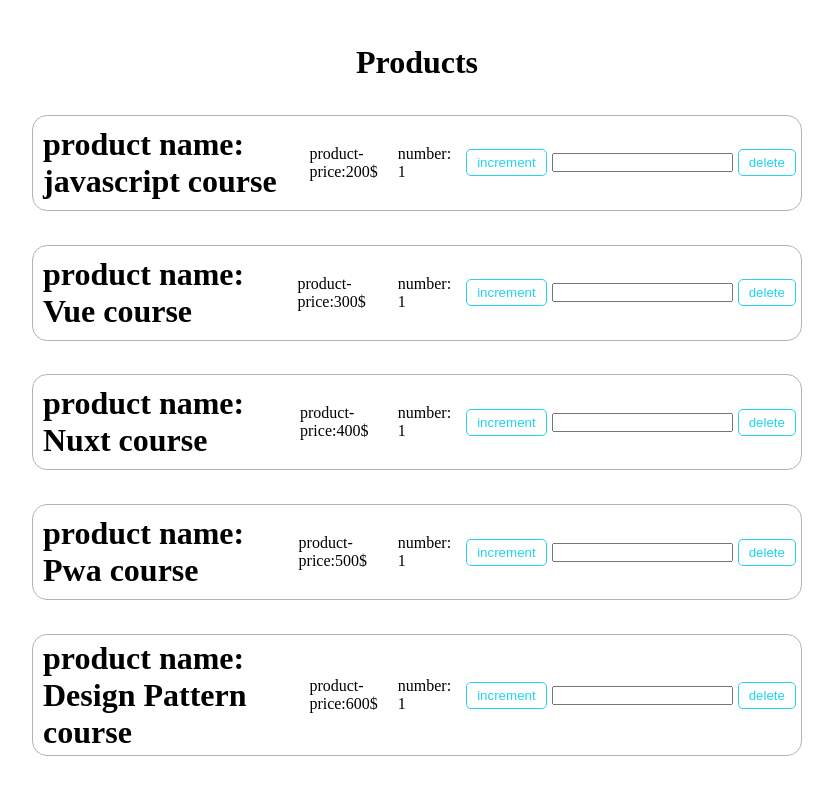
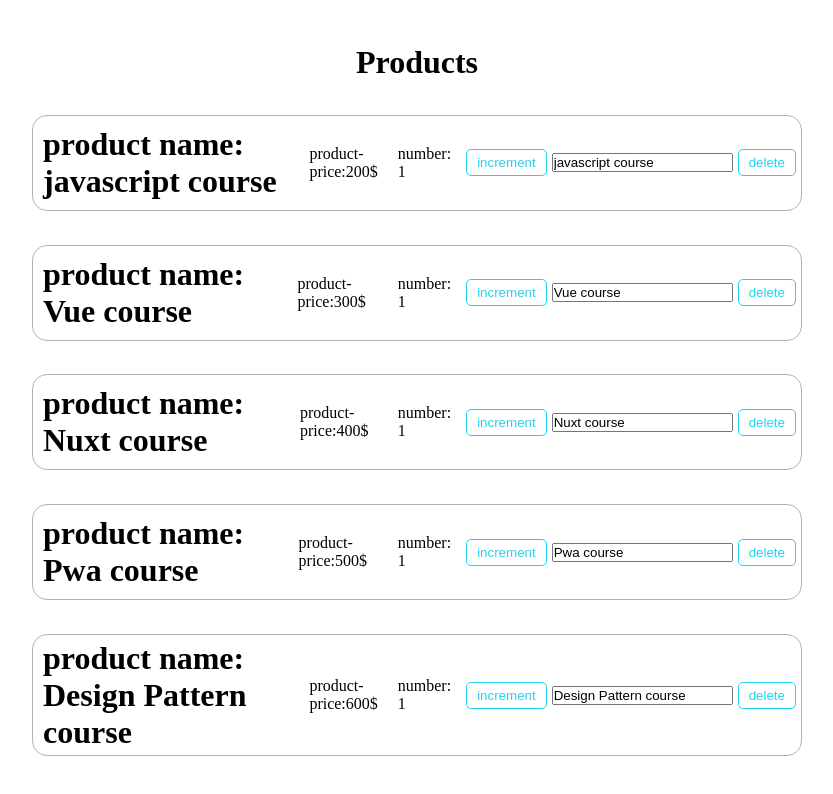
Before and after one commit to danyalbani240/learning-react, a React (Create React App) app: page / in a window 1280 px wide. Shown: the top 794 px of the page, without its empty margins (223-1056 px from the left). Built offline with nearby package versions, Linux system fonts and the light colour scheme.

Commit message:
product title changer added

```diff
--- a/src/product-list/ProductList.js
+++ b/src/product-list/ProductList.js
@@ -9,26 +9,31 @@ class ProductList extends Component {
 				price: "200$",
 				title: "javascript course",
 				number: 1,
+				id: "2",
 			},
 			{
 				price: "300$",
 				title: "Vue course",
 				number: 1,
+				id: "3",
 			},
 			{
 				price: "400$",
 				title: "Nuxt course",
 				number: 1,
+				id: "4",
 			},
 			{
 				price: "500$",
 				title: "Pwa course",
 				number: 1,
+				id: "5",
 			},
 			{
 				price: "600$",
 				title: "Design Pattern course",
 				number: 1,
+				id: "6",
 			},
 		],
 	};
@@ -56,7 +61,14 @@ class ProductList extends Component {
 			product: newProducts,
 		});
 	};
-	handleChange = (product) => {};
+	handleChange = (event, product) => {
+		let products = [...this.state.products];
+		let selectedProductIndex = products.findIndex(
+			(element) => element.title === product.title
+		);
+		products[selectedProductIndex].title = event.target.value;
+		this.setState({ products });
+	};
 	render() {
 		return (
 			<Fragment>
@@ -64,13 +76,13 @@ class ProductList extends Component {
 					return (
 						<Product
 							delete={(e) => this.handleDelete(product)}
-							key={product.title}
+							key={product.id}
 							price={product.price}
 							title={product.title}
 							number={product.number}
 							increment={() => this.incrementProduct(product)}
-							updateTitle={() => {
-								this.handleChange(product);
+							updateTitle={(event) => {
+								this.handleChange(event, product);
 							}}
 						>
 							this is a good {product.title}
--- a/src/product/Product.js
+++ b/src/product/Product.js
@@ -9,7 +9,11 @@ const Product = (props) => {
 			<button className={styles.button} onClick={props.increment}>
 				increment
 			</button>
-			<input type="text" onChange={props.updateTitle} />
+			<input
+				type="text"
+				onChange={props.updateTitle}
+				value={props.title}
+			/>
 			<button className={styles.button} onClick={props.delete}>
 				delete
 			</button>
```
